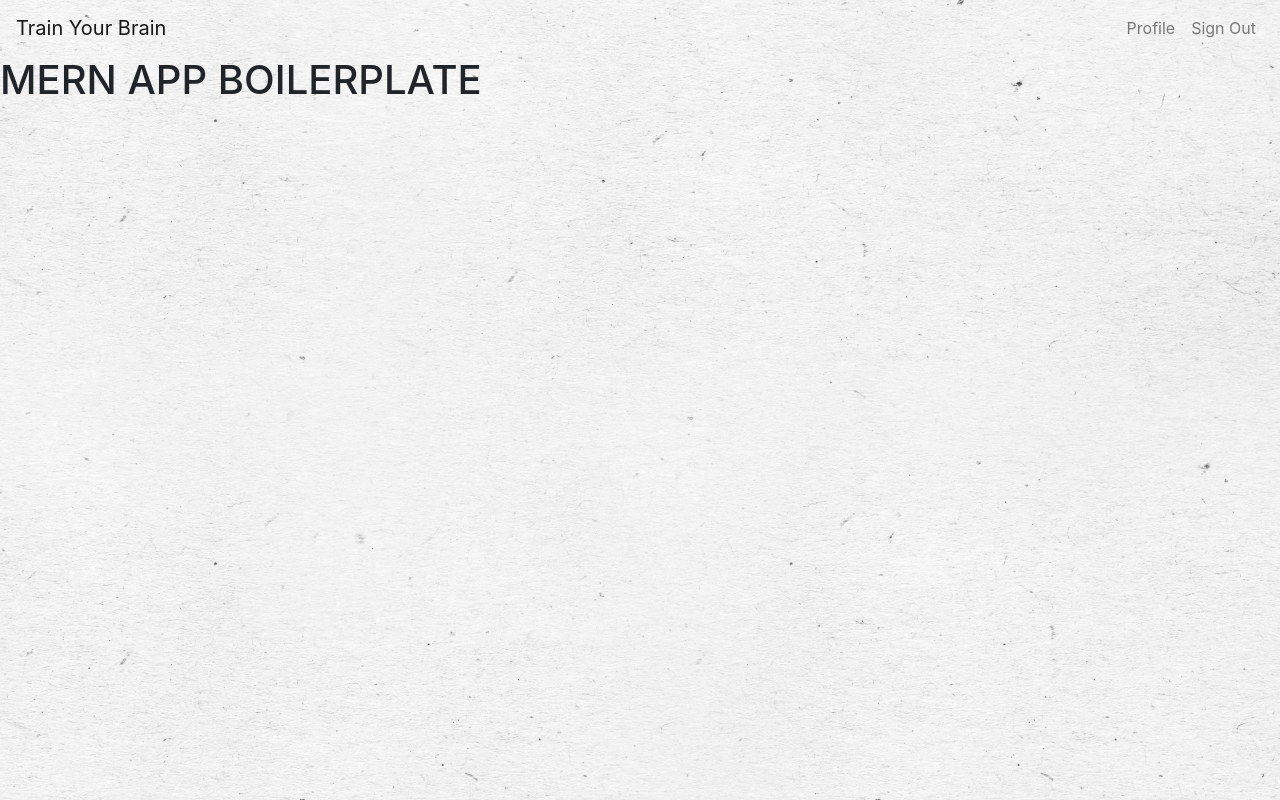
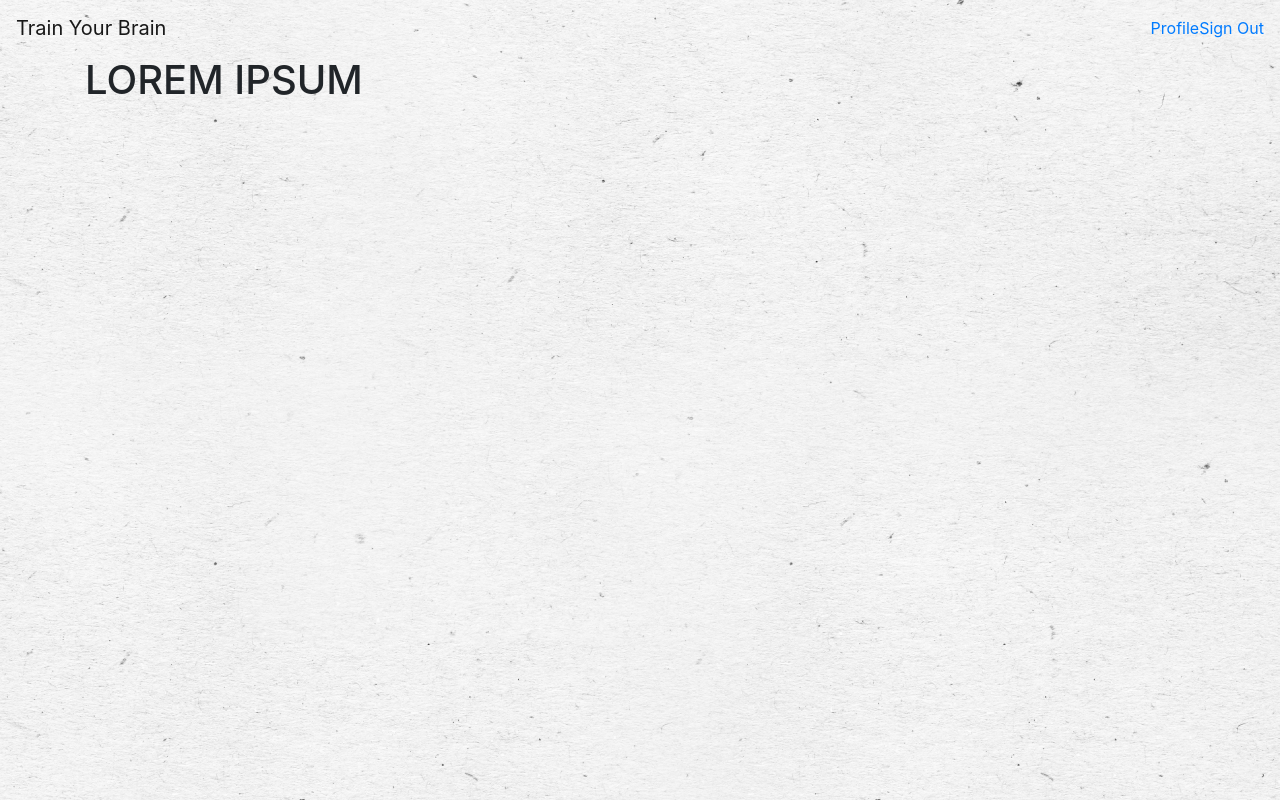
Before and after one commit to kidistca/kb-academy, a React (Create React App) app in the folder client/: page / in a window 1280 px wide. Built offline with nearby package versions, Linux system fonts and the light colour scheme; no server answers; the HTML template or start-up script is replaced by a standard one.

Commit message:
solving the signout problem

```diff
--- a/client/src/components/Navbar.jsx
+++ b/client/src/components/Navbar.jsx
@@ -1,18 +1,39 @@
 import React, { Fragment } from "react";
+import { Link } from "react-router-dom";
 
 import Navbar from "react-bootstrap/Navbar";
 import Nav from "react-bootstrap/Nav";
+import Form from "react-bootstrap/Form";
+import Button from "react-bootstrap/Button";
 
-const Menu = user => {
+// import { SignOut } from "./../services/auth-api";
+
+const Menu = () => {
+  // function signOut(event) {
+  //   event.preventDefault();
+  //   SignOut()
+  //     .then(() => {
+  //       this.setState({
+  //         user: null
+  //       });
+  //     })
+  //     .catch(error => {
+  //       console.log(error);
+  //     });
+  // }
+
   return (
     <Navbar bg="transparent" expand="lg">
-      <Navbar.Brand href="/">Train Your Brain</Navbar.Brand>
+      <Navbar.Brand to="/">Train Your Brain</Navbar.Brand>
       <Navbar.Toggle aria-controls="basic-navbar-nav" />
       <Navbar.Collapse id="basic-navbar-nav">
         <Nav className="ml-auto">
           <Fragment>
-            <Nav.Link href="/profile">Profile</Nav.Link>
-            <Nav.Link href="/signout">Sign Out</Nav.Link>
+            <Link to="/profile">Profile</Link>
+            <Link to="/signout">Sign Out</Link>
+            {/* <Form onSubmit={signOut}>
+              <Button type="submit">Sign Out</Button>
+            </Form> */}
           </Fragment>
         </Nav>
       </Navbar.Collapse>
--- a/client/src/services/auth-api.js
+++ b/client/src/services/auth-api.js
@@ -48,7 +48,7 @@ export const SignIn = ({ email, password }) => {
 export const SignOut = () => {
   return new Promise((resolve, reject) => {
     authApi
-      .get("/signout")
+      .post("/signout")
       .then(response => {
         resolve();
       })
--- a/client/src/views/Home.jsx
+++ b/client/src/views/Home.jsx
@@ -1,11 +1,15 @@
 import React, { Component } from "react";
 import "./Home.css";
+
+import Container from "react-bootstrap/Container";
 
 export default class HomeView extends Component {
   render() {
     return (
       <div className="Background">
-        <h1>MERN APP BOILERPLATE</h1>
+        <Container>
+          <h1>LOREM IPSUM</h1>
+        </Container>
       </div>
     );
   }
```
Also changed, not shown: client/src/App.jsx (+15 -0 lines).
